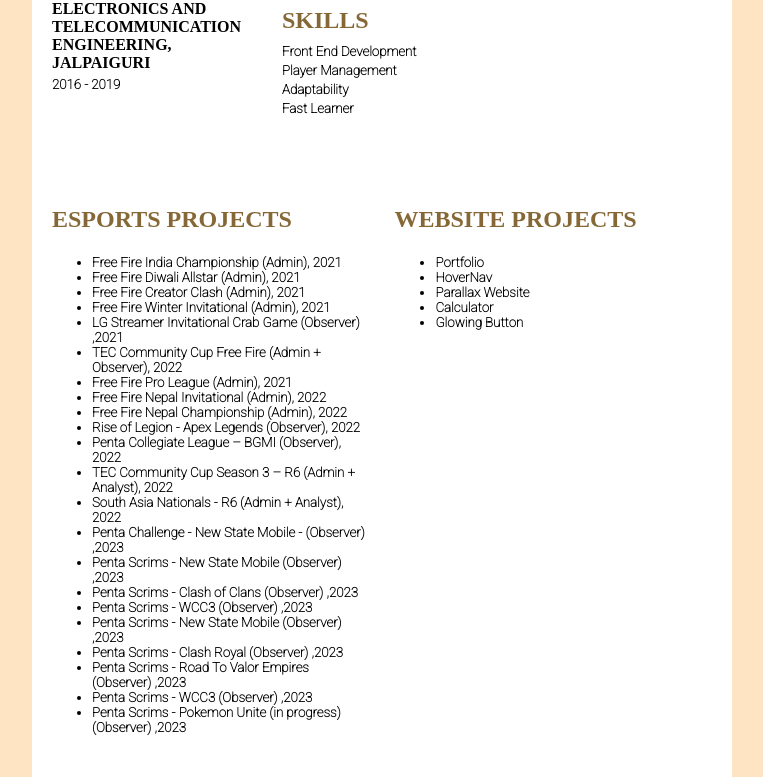
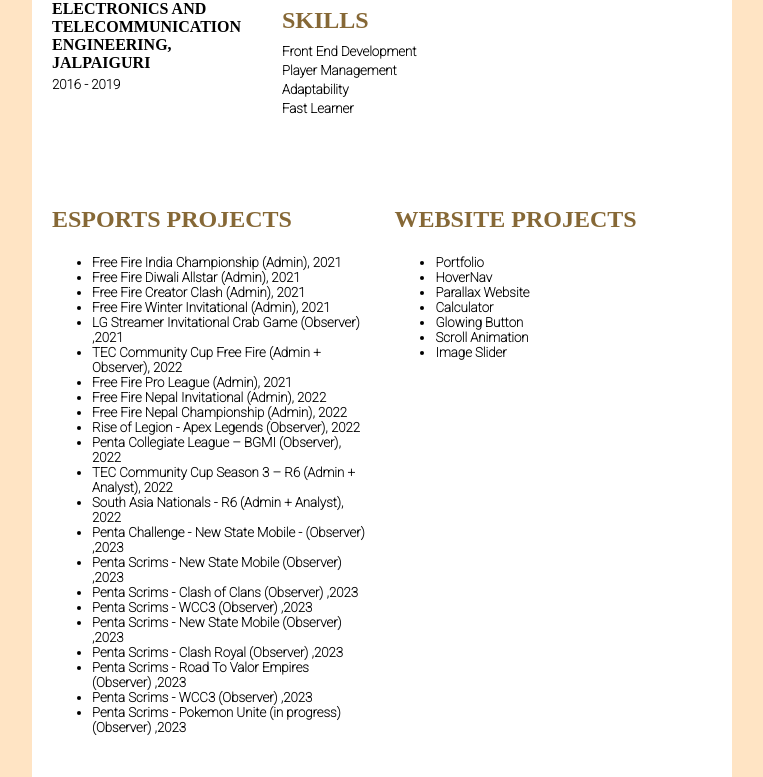
Before and after one commit to Atomic-quick/Portfolio, a plain HTML site: page mycv.html in a window 1280 px wide. Shown: the part 851-1628 px from the top of the page, without its empty margins (258-1021 px from the left). Drawn offline with Linux system fonts and the light colour scheme.

Commit message:
Update mycv.html

```diff
--- a/mycv.html
+++ b/mycv.html
@@ -144,6 +144,8 @@
                         <li><a href="https://atomic-quick.github.io/Portfolio/miniproject/Parallax_Scrolling_Website_1st/index.html">Parallax Website</a></li>
                         <li><a href="https://atomic-quick.github.io/Portfolio/miniproject/calcu/cal.html">Calculator</a></li>
                         <li><a href="https://atomic-quick.github.io/Portfolio/miniproject/button-glow/index.html">Glowing Button</a></li>
+                        <li><a href="https://atomic-quick.github.io/Portfolio/miniproject/scroll_animation/index.html">Scroll Animation</a></li>
+                        <li><a href="https://atomic-quick.github.io/Portfolio/miniproject/slider+bg/index.html">Image Slider</a></li>
                     </ul></h5>
                 </div>
             </section>
```
